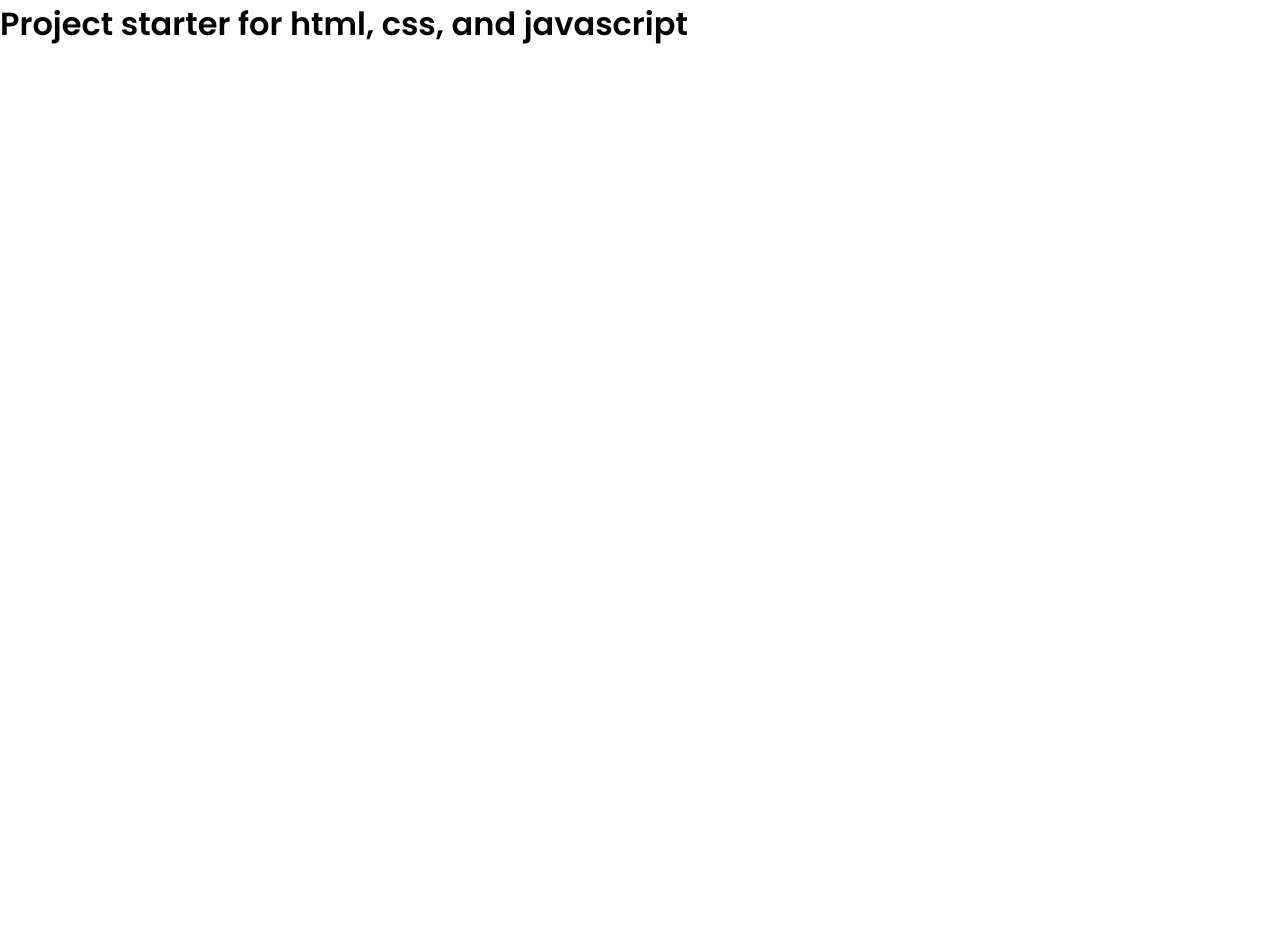
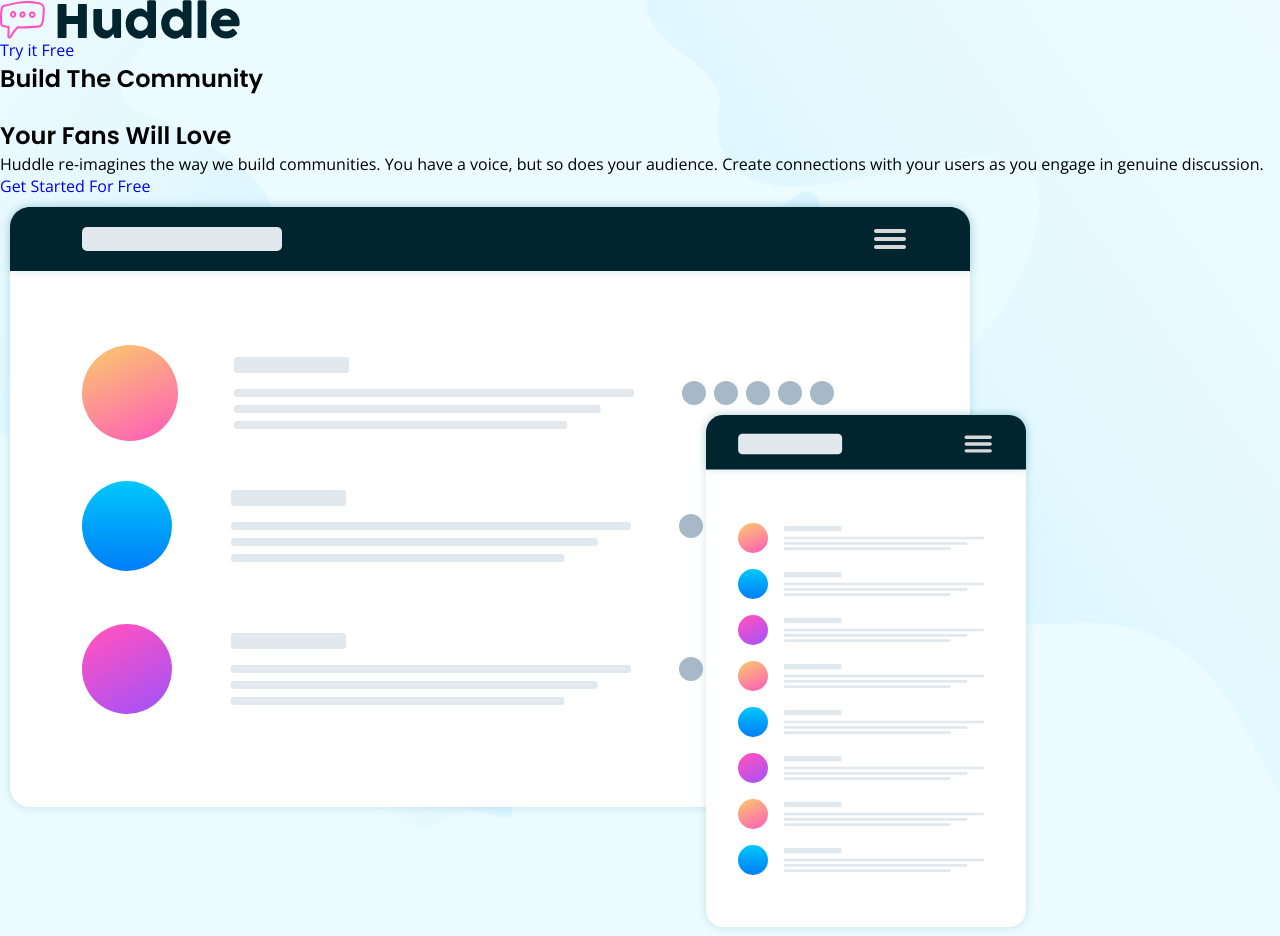
Before and after one commit to mahmud035/huddle-landing-page-frontEndMentor, a plain HTML site: page index.html in a window 1280 px wide. Before the commit the page ends 800 px from the top, so only its background shows below. Drawn offline with nearby package versions, Linux system fonts and the light colour scheme.

Commit message:
added header markup and background image

```diff
--- a/css/style.css
+++ b/css/style.css
@@ -77,3 +77,12 @@ h3 {
   width: 80%;
   margin-inline: auto;
 }
+
+/* Header */
+header {
+  min-height: 100vh;
+  background: url(../images/bg-hero-desktop.svg) no-repeat;
+  background-color: var(--very-pale-cyan);
+  background-position: center center;
+  background-size: cover;
+}
--- a/index.html
+++ b/index.html
@@ -4,6 +4,12 @@
     <meta charset="UTF-8" />
     <meta http-equiv="X-UA-Compatible" content="IE=edge" />
     <meta name="viewport" content="width=device-width, initial-scale=1.0" />
+    <!-- FavIcon -->
+    <link
+      rel="shortcut icon"
+      href="./images/favicon-32x32.png"
+      type="image/x-icon"
+    />
     <!-- Font Awesome Link -->
     <link
       rel="stylesheet"
@@ -15,8 +21,31 @@
     <title>Huddle Landing Page</title>
   </head>
   <body>
-    <h1>Project starter for html, css, and javascript</h1>
-
+    <!-- Header -->
+    <header>
+      <!-- Navbar -->
+      <nav>
+        <img class="logo" src="./images/logo.svg" alt="" />
+        <a href="#" class="nav-btn">Try it Free</a>
+      </nav>
+      <!-- Showcase -->
+      <section class="showcase-wrapper">
+        <div class="showcase-content">
+          <h1>Build The Community</h1>
+          <br />
+          <h1>Your Fans Will Love</h1>
+          <p>
+            Huddle re-imagines the way we build communities. You have a voice,
+            but so does your audience. Create connections with your users as you
+            engage in genuine discussion.
+          </p>
+          <a href="#" class="main-btn">Get Started For Free</a>
+        </div>
+        <div class="showcase-img">
+          <img src="./images/illustration-mockups.svg" alt="" />
+        </div>
+      </section>
+    </header>
     <!-- Javascript Link -->
     <script src="./js/script.js"></script>
   </body>
```
